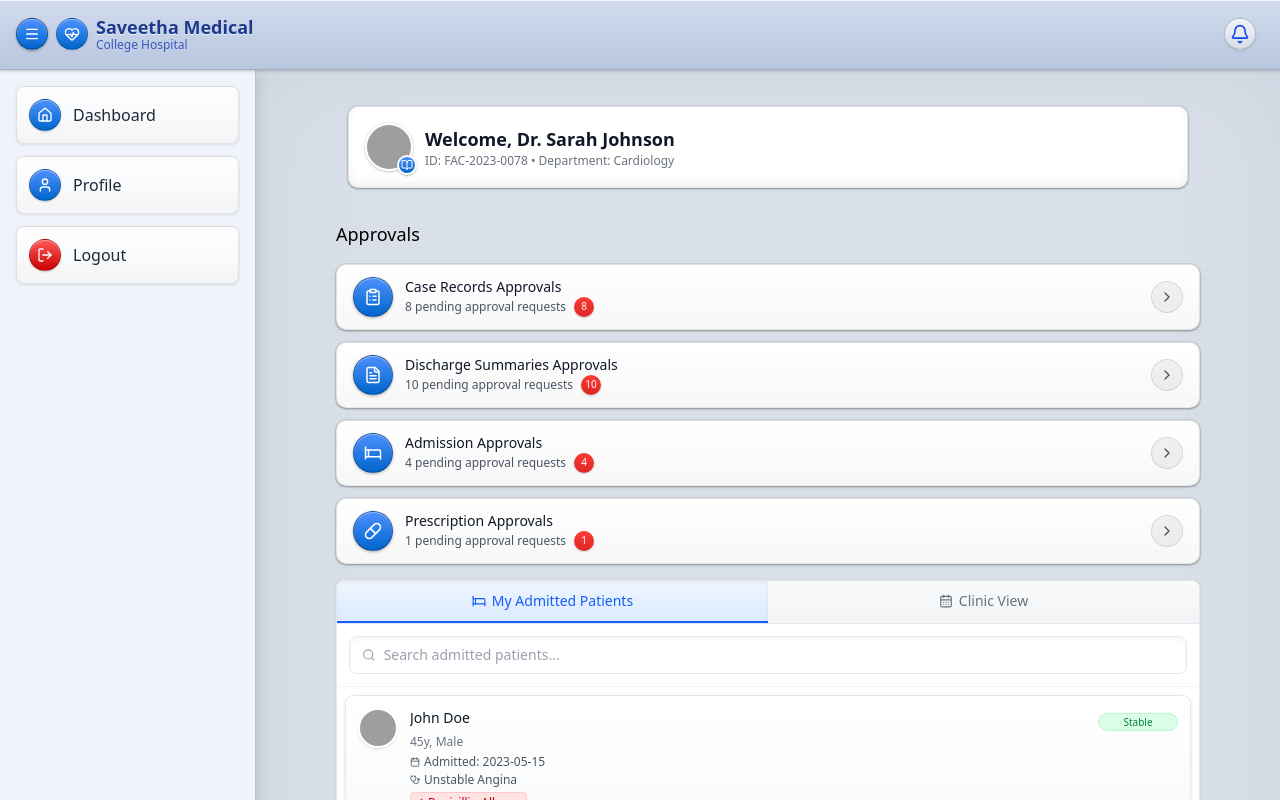
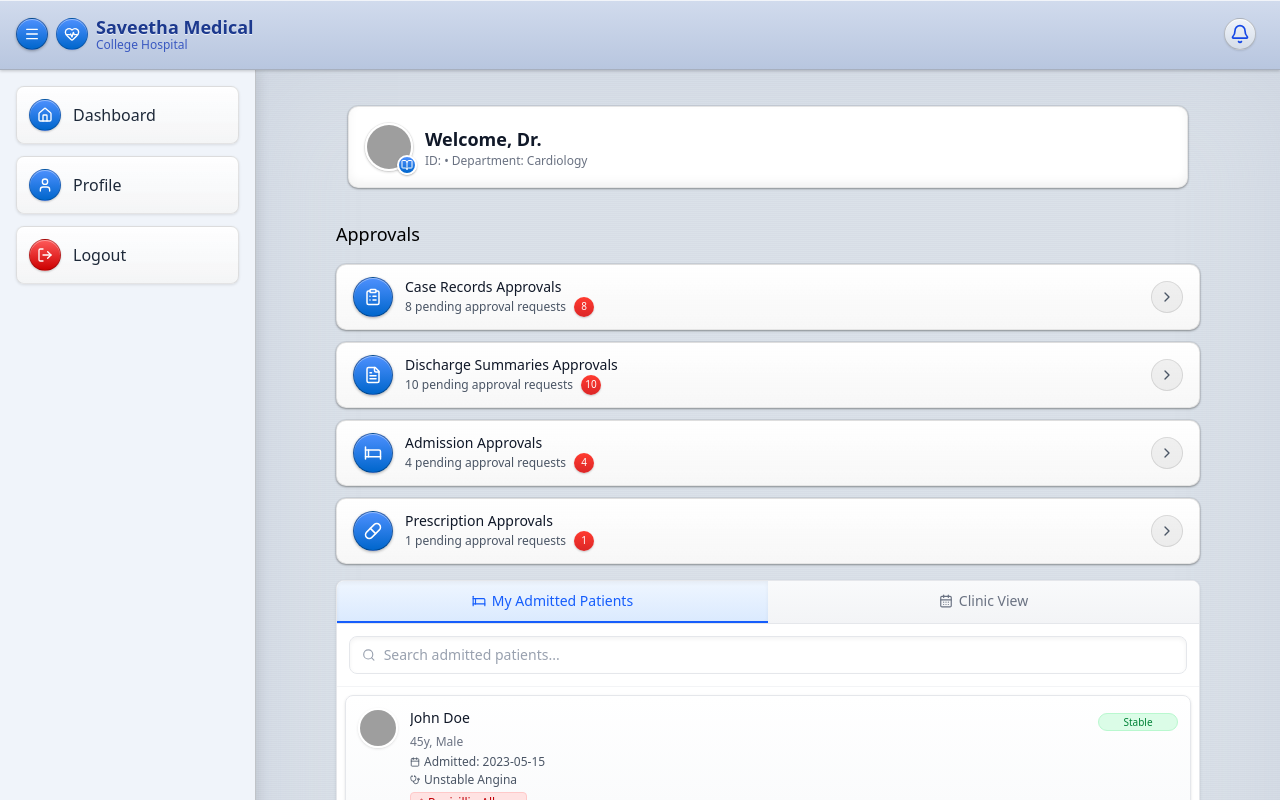
Before and after one commit to Mukunthan-A-R/simats-medical-client, a React (Vite) app: page /faculty/dashboard/1 in a window 1280 px wide. Shown: the top 800 px of the page. Built offline with nearby package versions, Linux system fonts and the light colour scheme; grey boxes are pictures that could not be loaded.

Commit message:
doctor route

```diff
--- a/src/components/faculty/FacultyDashboardProfile.jsx
+++ b/src/components/faculty/FacultyDashboardProfile.jsx
@@ -1,7 +1,7 @@
 import { BookOpenIcon } from "lucide-react";
 import React from "react";
 
-const FacultyDashboardProfile = () => {
+const FacultyDashboardProfile = ({ userData }) => {
   return (
     <div className="px-3 py-4  w-full">
       {/* Faculty Profile Card */}
@@ -47,10 +47,10 @@ const FacultyDashboardProfile = () => {
           </div>
           <div className="flex-1 min-w-0">
             <h2 className="text-lg font-semibold text-gray-900 truncate">
-              Welcome, Dr. Sarah Johnson
+              Welcome, Dr. {userData?.name}
             </h2>
             <p className="text-xs text-gray-500">
-              ID: FAC-2023-0078 • Department: Cardiology
+              ID: {userData?.doctor_id} • Department: Cardiology
             </p>
           </div>
         </div>
--- a/src/context/userAtom.js
+++ b/src/context/userAtom.js
@@ -19,6 +19,6 @@ export const userData = atom({
     gender: null,
     name: null,
     phone_no: null,
-    student_id: null,
+    user_id: null,
   },
 });
--- a/src/pages/faculty/FacultyDashboard.jsx
+++ b/src/pages/faculty/FacultyDashboard.jsx
@@ -2,11 +2,15 @@ import React from "react";
 import FacultyDashboardProfile from "../../components/faculty/FacultyDashboardProfile";
 import FacultyDashboardWindow from "../../components/faculty/FacultyDashboardWindow";
 import FacultyDashboardApprovals from "../../components/faculty/FacultyDashboardApprovals";
+import { userData } from "../../context/userAtom";
+import { useRecoilValue } from "recoil";
 
 const FacultyDashboard = () => {
+  const userDataVal = useRecoilValue(userData);
+
   return (
     <div className="px-4 py-5 max-w-4xl mx-auto w-full">
-      <FacultyDashboardProfile></FacultyDashboardProfile>
+      <FacultyDashboardProfile userData={userDataVal}></FacultyDashboardProfile>
       <FacultyDashboardApprovals></FacultyDashboardApprovals>
       <FacultyDashboardWindow></FacultyDashboardWindow>
     </div>
--- a/src/pages/layouts/FacultyLayout.jsx
+++ b/src/pages/layouts/FacultyLayout.jsx
@@ -2,13 +2,41 @@ import React, { useEffect, useState } from "react";
 import { Outlet, useNavigate } from "react-router-dom";
 import { NavBar } from "../../components/NavBar";
 import FacultySidebar from "../../components/faculty/FacultySidebar";
+import { fetchDoctorById } from "../../services/doctorService";
+import { useQuery } from "@tanstack/react-query";
+import { userData, userLoginAtom } from "../../context/userAtom";
+import { useRecoilState, useRecoilValue } from "recoil";
 
 export default function FacultyLayout() {
+  const navigate = useNavigate();
+  const userLogin = useRecoilValue(userLoginAtom);
+  // Track window size for responsiveness
   const [isSideOpen, setIsSideOpen] = useState(!(window.innerWidth < 768));
-  const navigate = useNavigate();
+  const [isMobile, setIsMobile] = useState(window.innerWidth < 768);
+  const [userDataVal, setUserDataVal] = useRecoilState(userData);
 
-  // Track window size for responsiveness
-  const [isMobile, setIsMobile] = useState(window.innerWidth < 768);
+  const doctorId = userLogin?.userId || null;
+
+  const {
+    data: doctor,
+    isLoading,
+    isError,
+  } = useQuery({
+    queryKey: ["doctor", doctorId],
+    queryFn: () => fetchDoctorById(doctorId),
+    enabled: !!doctorId,
+  });
+
+  useEffect(() => {
+    if (doctor) {
+      const doctorData = doctor?.data || doctor;
+      setUserDataVal(doctorData);
+    }
+  }, [doctorId, doctor]);
+
+  console.log("dcotor");
+  console.log(doctor);
+  console.log(doctorId);
 
   useEffect(() => {
     const handleResize = () => setIsMobile(window.innerWidth < 768);
--- /dev/null
+++ b/src/services/doctorService.js
@@ -0,0 +1,13 @@
+import axios from "axios";
+
+const BASE_URL = "http://localhost:5000";
+
+export const fetchDoctorById = async (id) => {
+  if (!id) {
+    console.warn("fetchDoctorById called without an ID");
+    return null;
+  }
+
+  const response = await axios.get(`${BASE_URL}/api/doctor/${id}`);
+  return response.data;
+};
```
